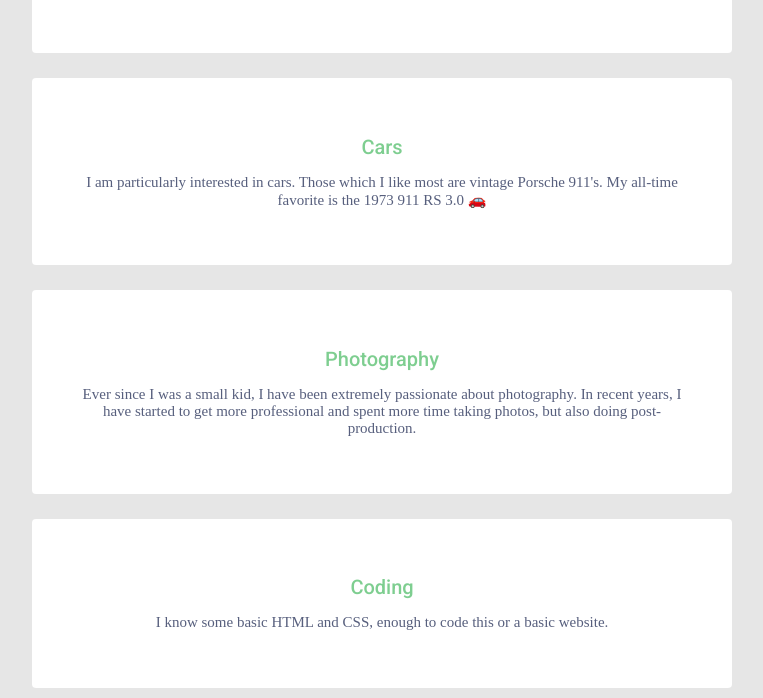
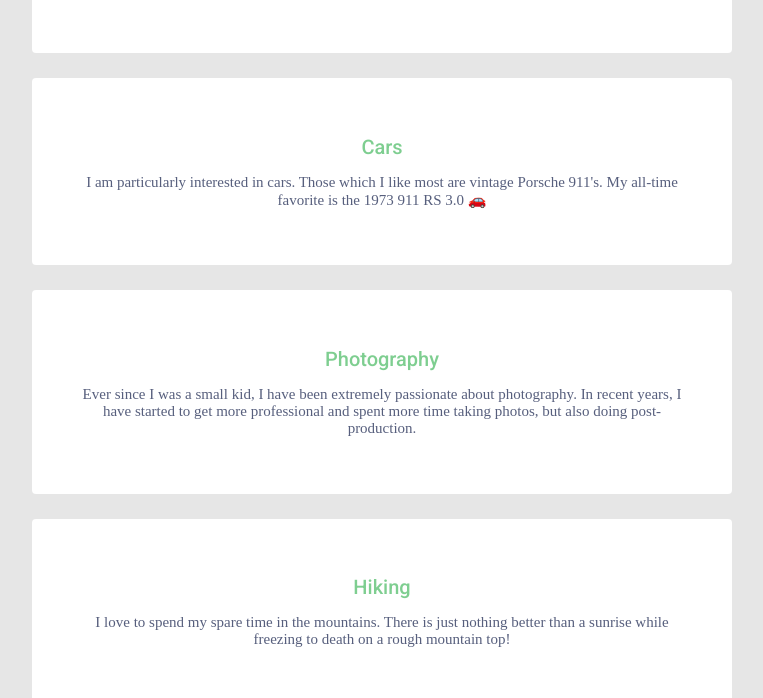
Before and after one commit to pwpatt/my-profile, a plain HTML site: page index.html in a window 1280 px wide. Shown: the part 584-1282 px from the top of the page, without its empty margins (258-1021 px from the left). Drawn offline with Linux system fonts and the light colour scheme.

Commit message:
Update index.html

```diff
--- a/index.html
+++ b/index.html
@@ -51,9 +51,9 @@
 	</div>
 	<div class="box-design">
 
-			<h2>Coding
+			<h2>Hiking
 			<p>
-				I know some basic HTML and CSS, enough to code this or a basic website.
+			I love to spend my spare time in the mountains. There is just nothing better than a sunrise while freezing to death on a rough mountain top!
 
 			</p>
 
```
